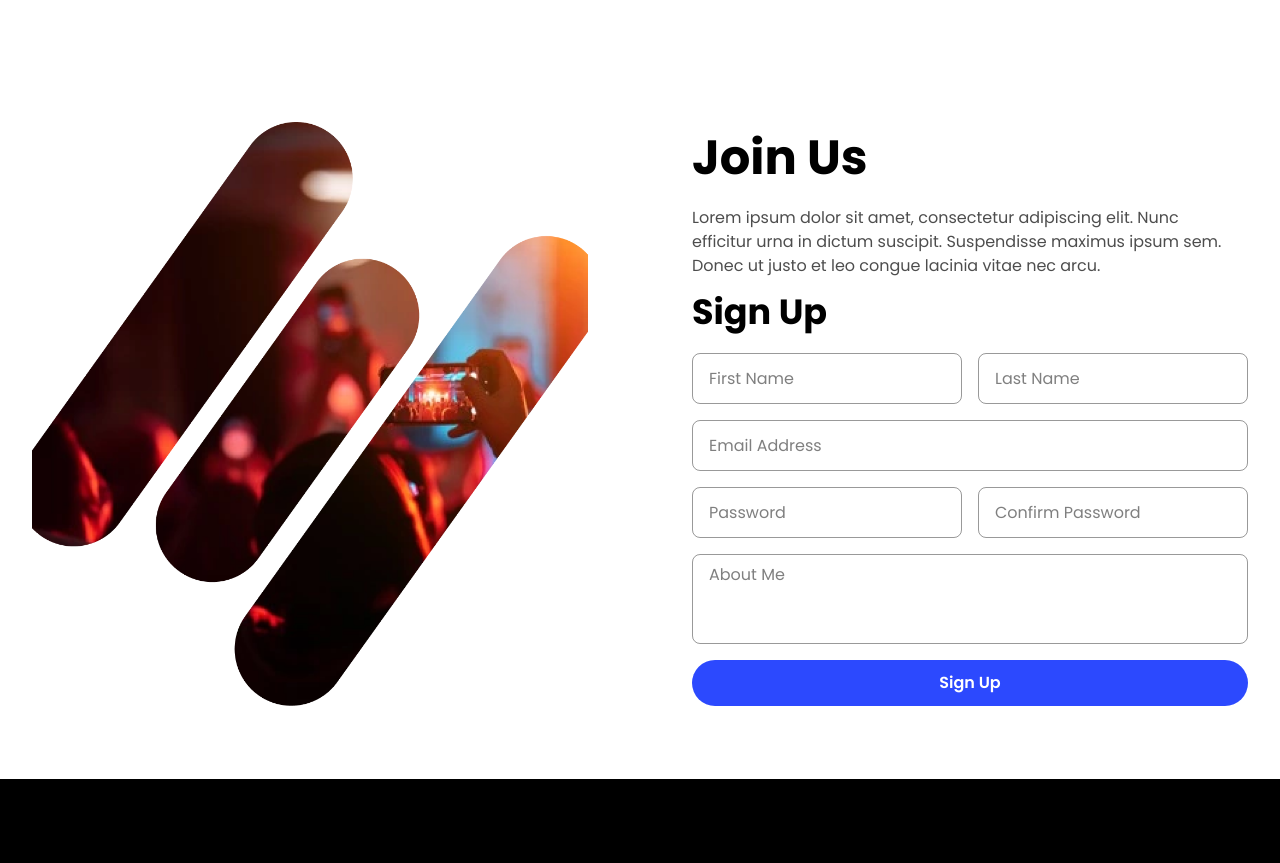
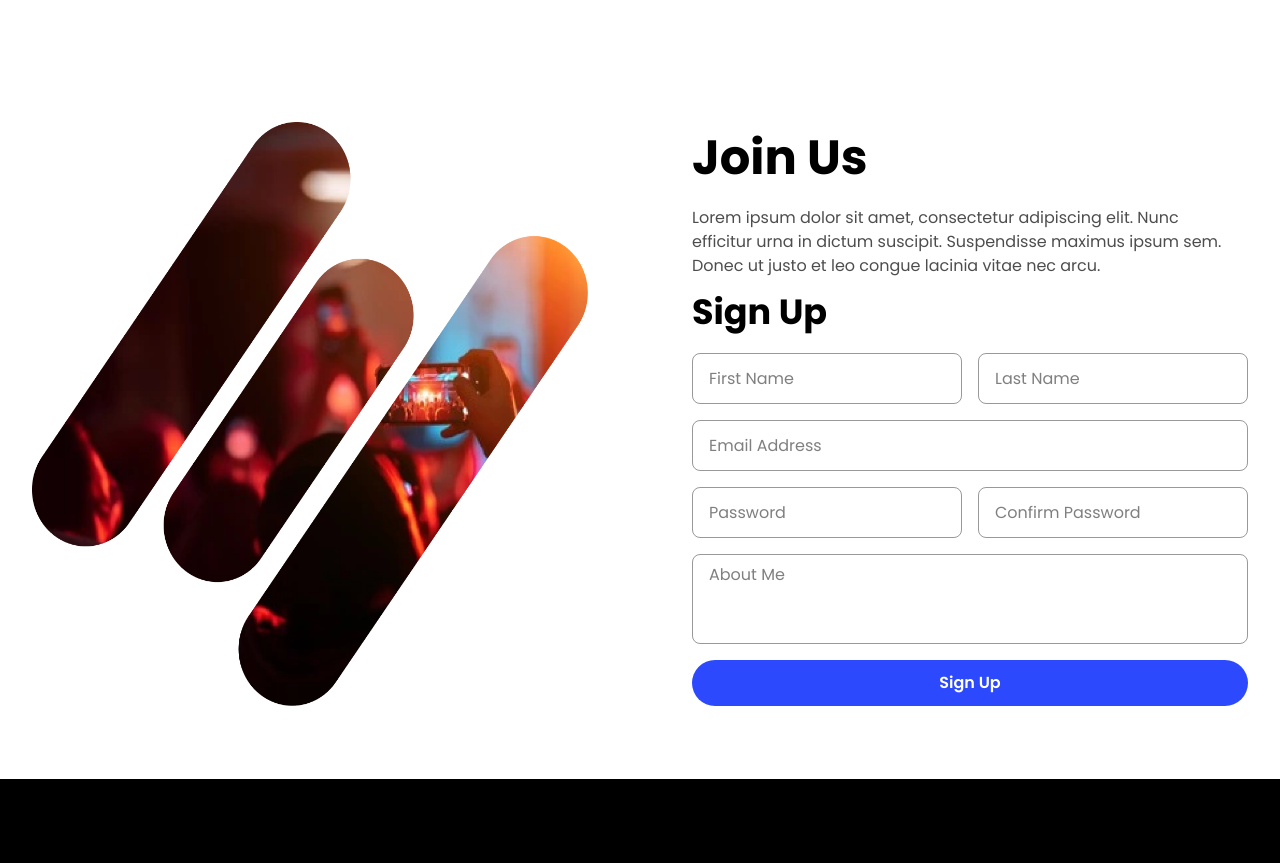
Before and after one commit to CypherClown/Eventss, a React (Vite) app: page / in a window 1280 px wide. Shown: the part 2960-3823 px from the top of the page. Built offline with nearby package versions, Linux system fonts and the light colour scheme.

Commit message:
first commit

```diff
--- a/src/components/JoinUs.jsx
+++ b/src/components/JoinUs.jsx
@@ -5,8 +5,8 @@ function JoinUs() {
   return (
     <div>
       <div className="flex flex-row max-md:flex-col mx-auto max-w-[1322px] w-full pt-8 pb-8 md:pt-[137px] md:pb-[73px] px-4 sm:px-6 md:px-8 gap-8 md:gap-[104px]">
-        <div className="box w-1/2">
-            <img src="./assets/joinus.png" alt="" className='w-full h-full object-cover rounded-lg md:rounded-none' />
+        <div className=" w-1/2">
+            <img src="./assets/joinus.png" alt="" className='w-full h-full' />
         </div>
         <div className="box w-1/2">
         <h1 className='text-[28px] sm:text-[36px] md:text-[48px] font-[Poppins] font-[700] max-w-[338px]'>Join Us</h1>
```
